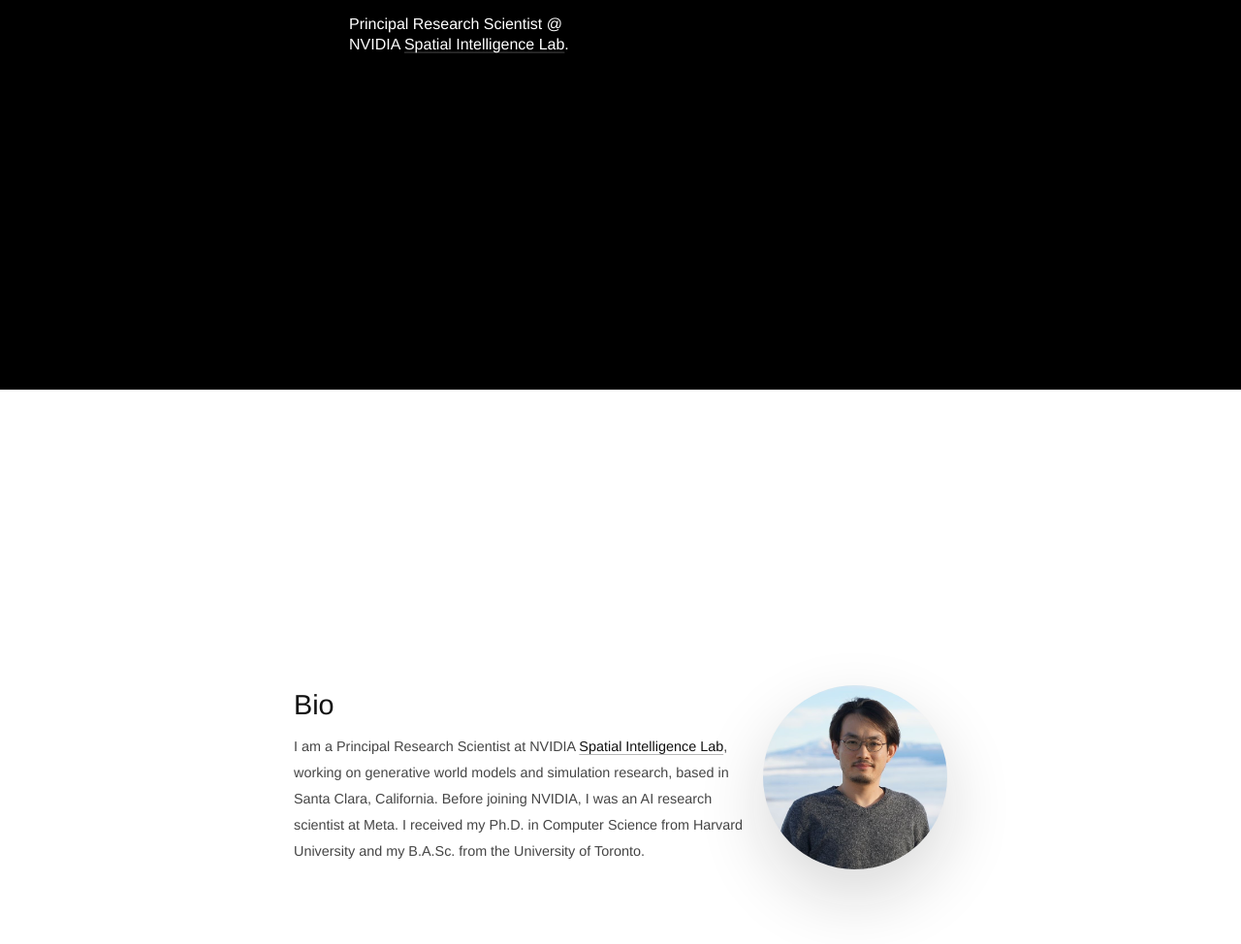
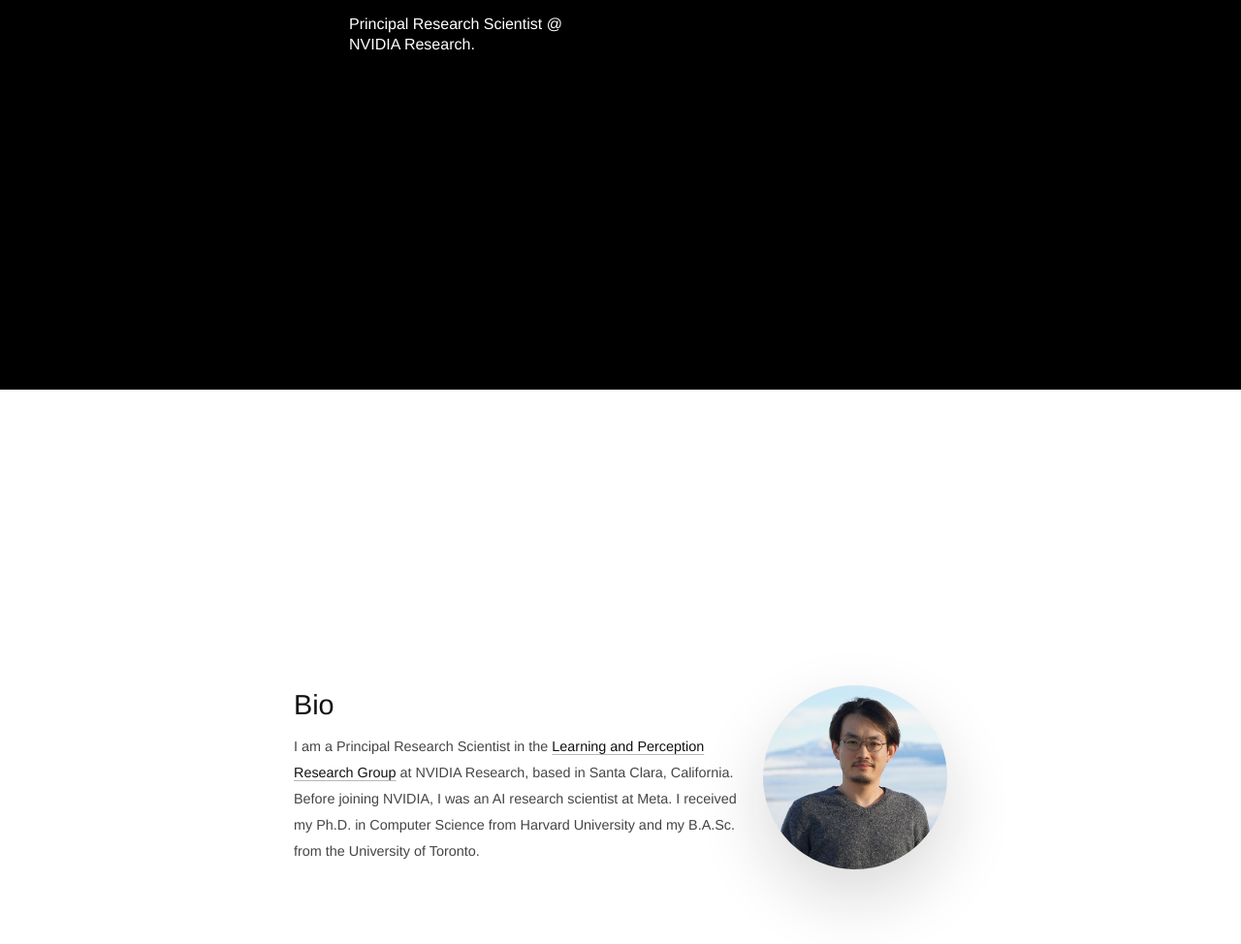
Before and after one commit to jw-vision/jw-vision.github.io, a plain HTML site: page index.html in a window 1280 px wide. Shown: the part 398-1372 px from the top of the page at 97% size. Drawn offline with Linux system fonts and the light colour scheme; a web font is replaced by a local one.

Commit message:
Update affiliation to NVIDIA Research / LPR group
Change front page and bio to reflect Principal Research Scientist at
NVIDIA Research, with bio noting the Learning and Perception Research Group.

```diff
--- a/index.html
+++ b/index.html
@@ -88,7 +88,7 @@
           <p class="lead-main"><span>Generative AI research.</span></p>
           <p class="lead-sub">
             Principal Research Scientist @<br>
-            NVIDIA <a href="https://research.nvidia.com/labs/sil/" rel="noreferrer">Spatial Intelligence Lab</a>.
+            NVIDIA Research.
           </p>
         </div>
 
@@ -104,9 +104,9 @@
           <h2 id="bio-title" class="visually-hidden">Bio</h2>
           <p class="bio-label">Bio</p>
           <p class="bio-text">
-            I am a Principal Research Scientist at NVIDIA
-            <a href="https://research.nvidia.com/labs/sil/" rel="noreferrer">Spatial Intelligence Lab</a>,
-            working on generative world models and simulation research, based in Santa Clara, California.
+            I am a Principal Research Scientist in the
+            <a href="https://research.nvidia.com/labs/lpr/#about" rel="noreferrer">Learning and Perception Research Group</a>
+            at NVIDIA Research, based in Santa Clara, California.
             Before joining NVIDIA, I was an AI research scientist at Meta. I received my Ph.D. in Computer
             Science from Harvard University and my B.A.Sc. from the University of Toronto.
           </p>
```
